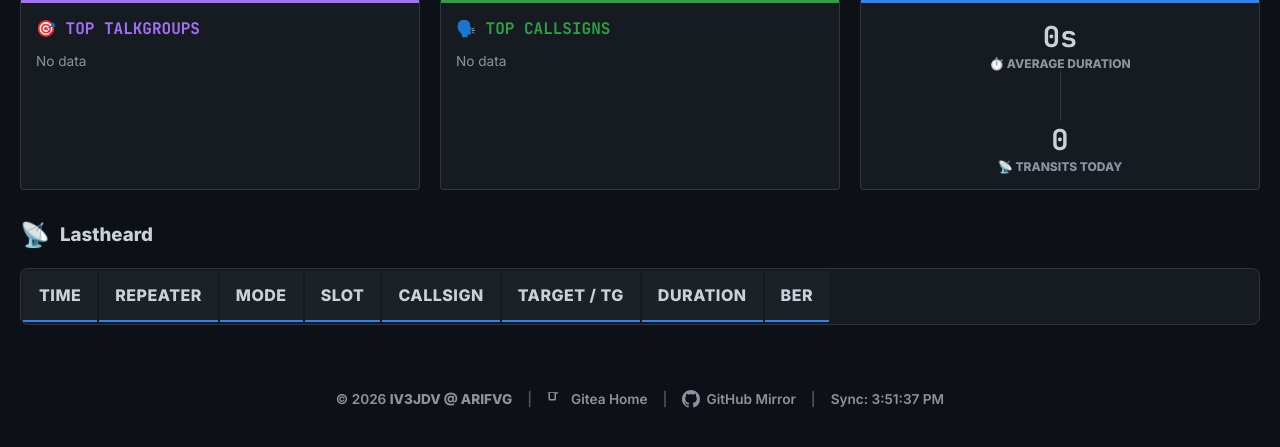
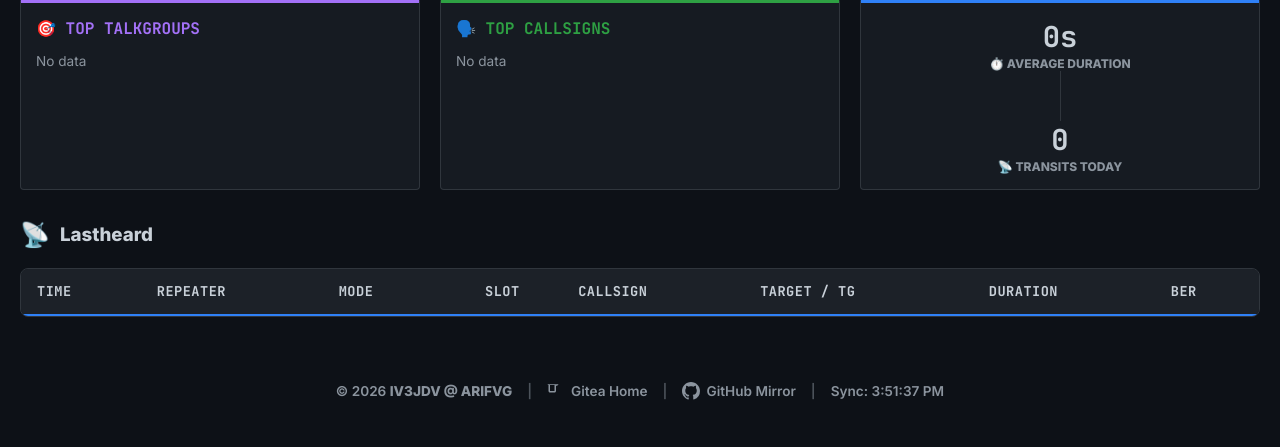
Before and after one commit to picchiosat/web-control-server, a Flask app: page / in a window 1280 px wide. Shown: the part 175-622 px from the top of the page. Run offline with Flask 3, Linux system fonts and the light colour scheme; data that the repository does not hold is empty; parts of the project's set-up code (start-up, migrations or seed data) failed here and were passed over; some libraries are stand-ins or nearby versions.

Commit message:
update index.html

```diff
--- a/templates/index.html
+++ b/templates/index.html
@@ -111,6 +111,17 @@
             z-index: 10;
             background: #1c2128; /* Un colore solido per non far vedere le righe sotto mentre scorri */
             border-bottom: 2px solid var(--primary);
+        }
+
+        /* Regole principali della Tabella */
+        table {
+            width: 100%;
+            min-width: 100%; /* Forza la tabella a riempire lo schermo sul PC */
+            border-collapse: collapse;
+            text-align: left;
+            font-size: 0.85rem;
+            font-family: 'JetBrains Mono', monospace;
+            white-space: nowrap; /* Impedisce al testo di andare a capo sul cellulare */
         }
 
         /* Spaziatura celle e righe tabella */
```
